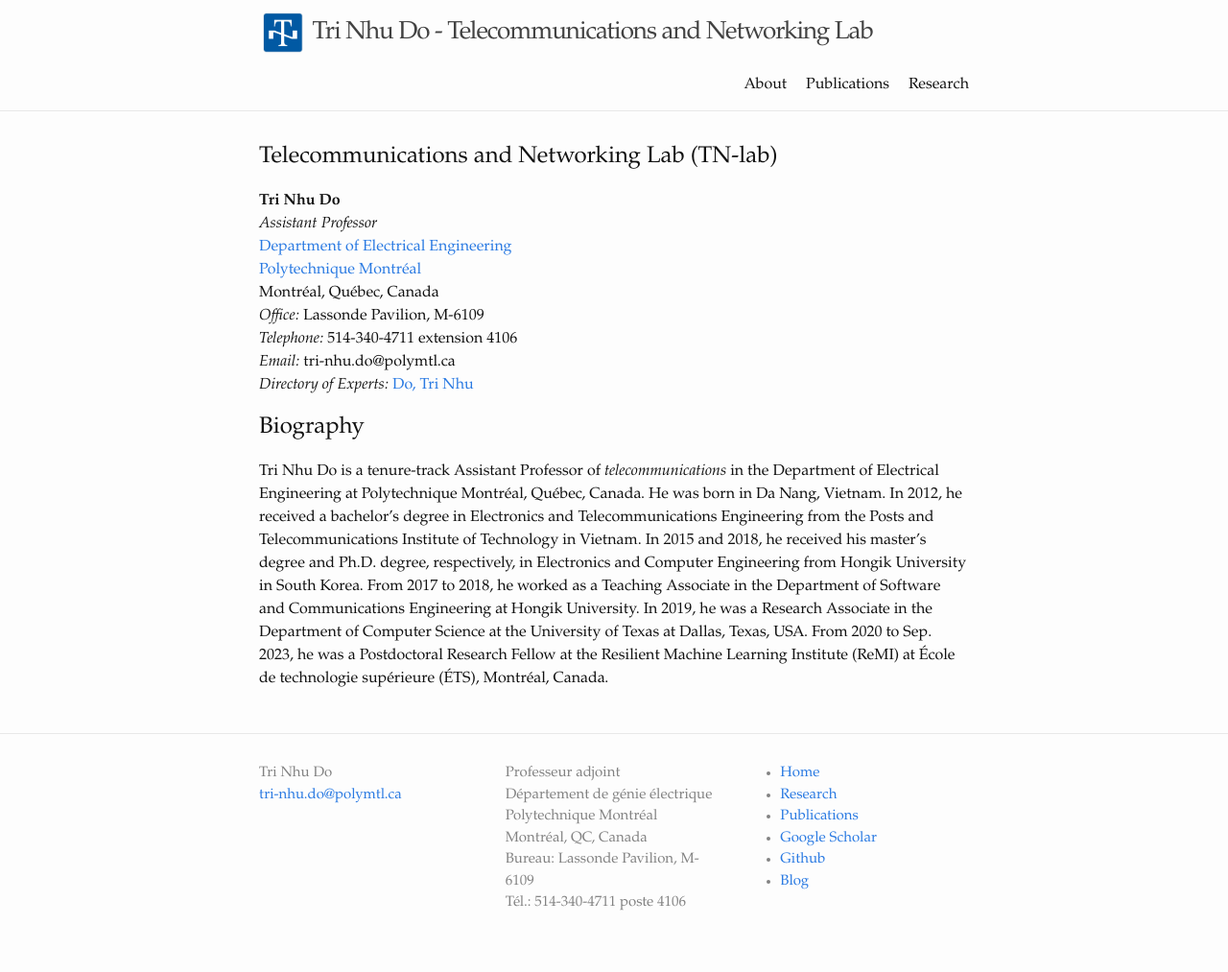
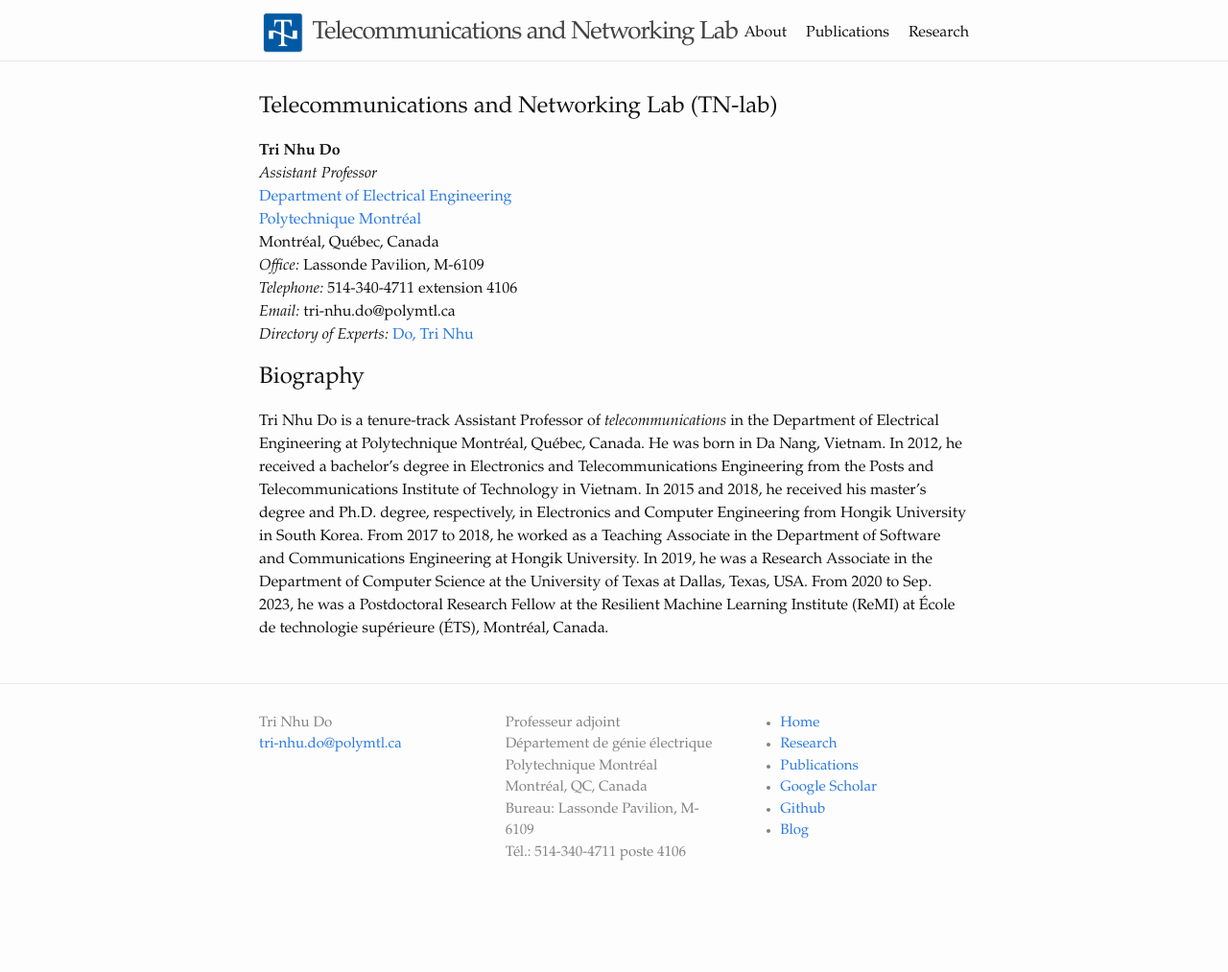
Before and after one commit to trinhudo/trinhudo.github.io, a Jekyll site: the page built from index.md, in a window 1280 px wide. Shown: the whole page at 96% size. Built offline with Jekyll 4.4.1, drawn with Linux system fonts in a browser that asks for light colours; after the commit the page ends 960 px from its top, so only the background shows below that.

Commit message:
Update _config.yml
Signed-off-by: Tri Nhu Do <43434724+trinhudo@users.noreply.github.com>

```diff
--- a/_config.yml
+++ b/_config.yml
@@ -1,4 +1,4 @@
-title: Tri Nhu Do - Telecommunications and Networking Lab
+title: Telecommunications and Networking Lab
 description : "TN-lab at Polytechnique Montréal"
 
 author:
```
